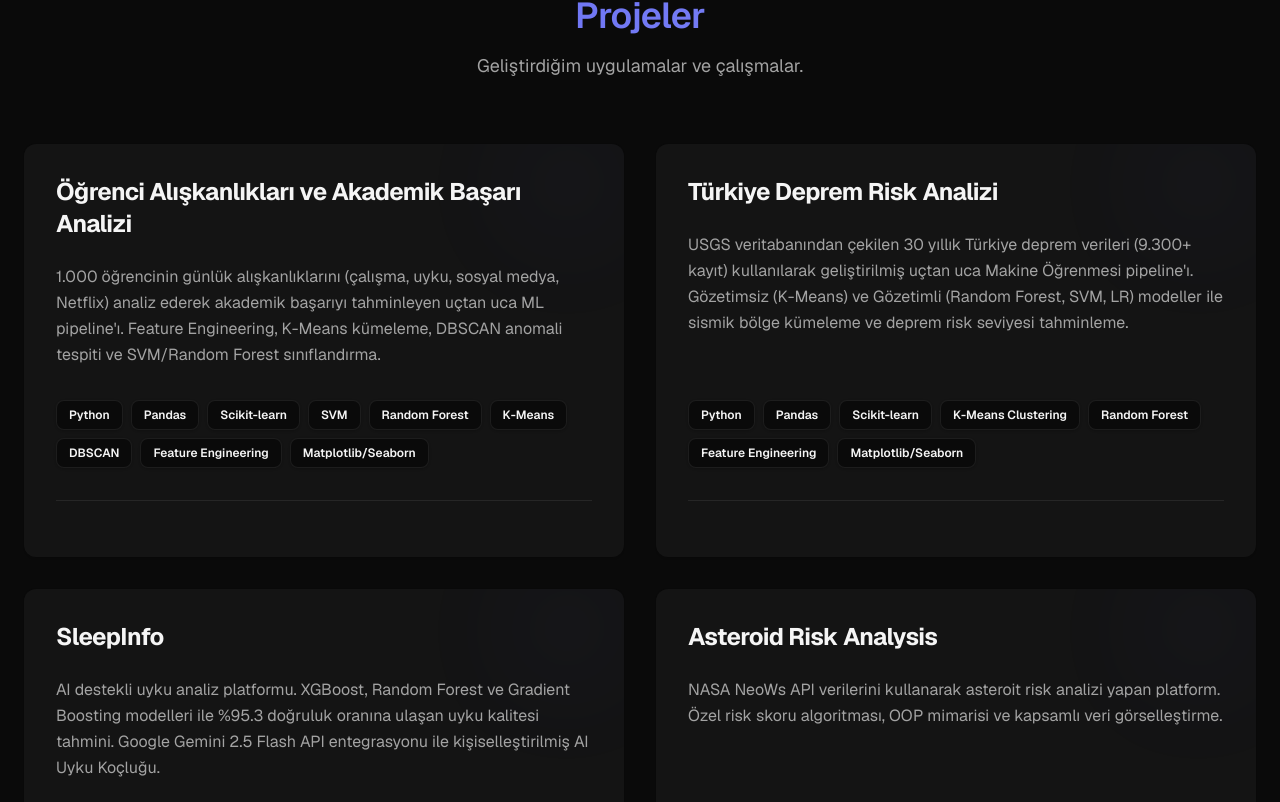
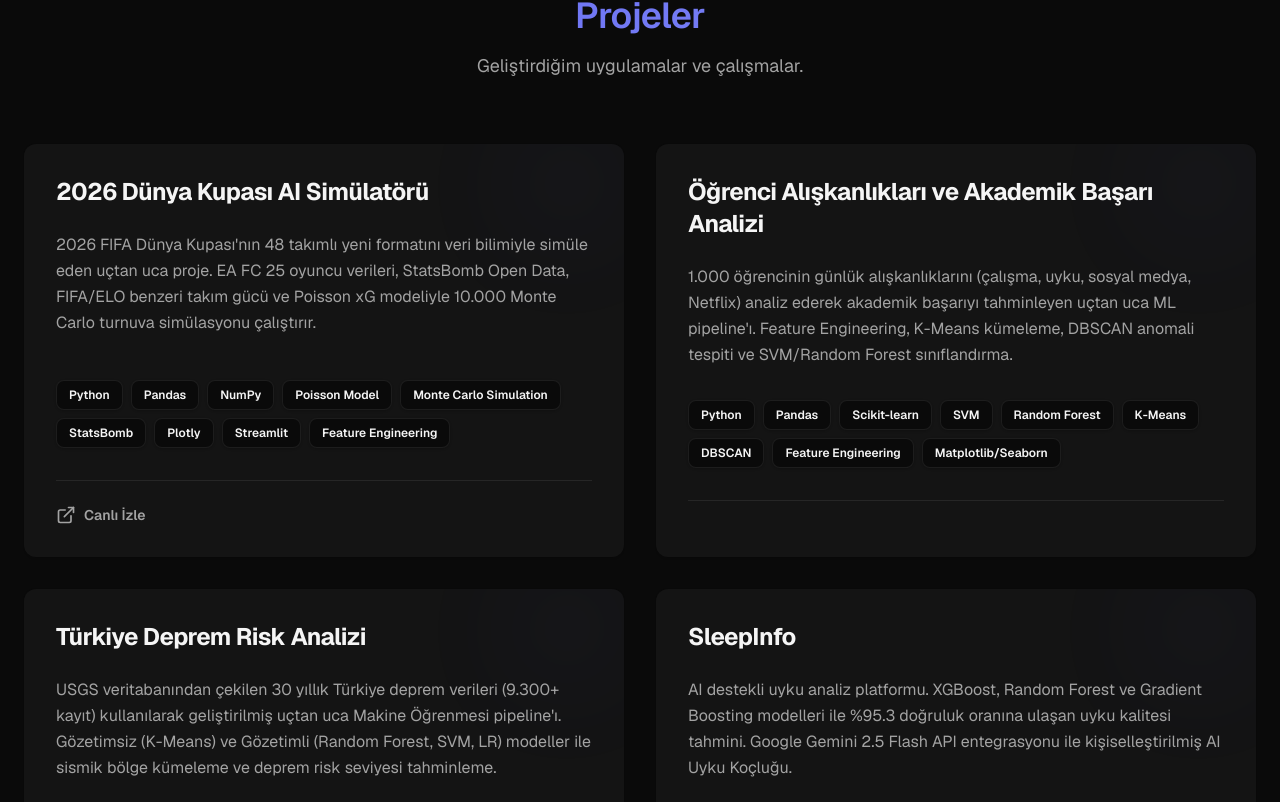
Before and after one commit to cemyildizcy/cemyildiz-portfolio, a Next.js app: page / in a window 1280 px wide. Shown: the part 1758-2560 px from the top of the page. Built offline with nearby package versions, Linux system fonts and the light colour scheme; no server answers.

Commit message:
feat: add WC2026 simulator to portfolio

```diff
--- a/src/components/sections/LinkedinSection.tsx
+++ b/src/components/sections/LinkedinSection.tsx
@@ -6,9 +6,9 @@ import { SectionHeading } from '@/components/ui/SectionHeading';
 // Bu ID'leri kendi LinkedIn gönderilerinden alabilirsin
 // LinkedIn postunda sağ üstten "Gönderiyi yerleştir" (Embed this post) deyip URL içindeki activity ID'yi kopyalayabilirsin
 const linkedinPosts = [
-  "7467981878382465024", // Post 1 - Öğrenci Performans Analizi (W5)
-  "7465489993902411776", // Post 2 - Deprem Analizi
-  "7463283782419238912", // Post 3 - LSTM Finans
+  "7470769047601664000", // Post 1 - 2026 Dünya Kupası AI Simülatörü (W6)
+  "7467981878382465024", // Post 2 - Öğrenci Performans Analizi (W5)
+  "7465489993902411776", // Post 3 - Deprem Analizi
 ];
 
 export const LinkedinSection = () => {
--- a/src/data/portfolio.ts
+++ b/src/data/portfolio.ts
@@ -85,6 +85,31 @@ export const portfolioData: PortfolioData = {
   },
 
   projects: [
+    {
+      id: 7,
+      title: "2026 Dünya Kupası AI Simülatörü",
+      description:
+        "2026 FIFA Dünya Kupası'nın 48 takımlı yeni formatını veri bilimiyle simüle eden uçtan uca proje. EA FC 25 oyuncu verileri, StatsBomb Open Data, FIFA/ELO benzeri takım gücü ve Poisson xG modeliyle 10.000 Monte Carlo turnuva simülasyonu çalıştırır.",
+      technologies: [
+        "Python",
+        "Pandas",
+        "NumPy",
+        "Poisson Model",
+        "Monte Carlo Simulation",
+        "StatsBomb",
+        "Plotly",
+        "Streamlit",
+        "Feature Engineering",
+      ],
+      liveUrl: "https://wc2026-ai-simulator.streamlit.app",
+      githubUrl: "https://github.com/cemyildizcy/wc2026-ai-simulator",
+      highlights: [
+        "48 takımlı 2026 formatı ve 104 maçlık turnuva akışı",
+        "10.000 Monte Carlo simülasyonu ile şampiyonluk olasılıkları",
+        "EA FC 25 + StatsBomb + FIFA/ELO feature birleşimi",
+        "Türkçe Streamlit dashboard ve skor dağılımı analizi",
+      ],
+    },
     {
       id: 6,
       title: "Öğrenci Alışkanlıkları ve Akademik Başarı Analizi",
@@ -277,7 +302,7 @@ export const portfolioData: PortfolioData = {
     },
     {
       name: "Son Postum",
-      url: "https://www.linkedin.com/feed/update/urn:li:activity:7467981878382465024/",
+      url: "https://www.linkedin.com/feed/update/urn:li:activity:7470769047601664000/",
       icon: "linkedin",
     },
     {
```
